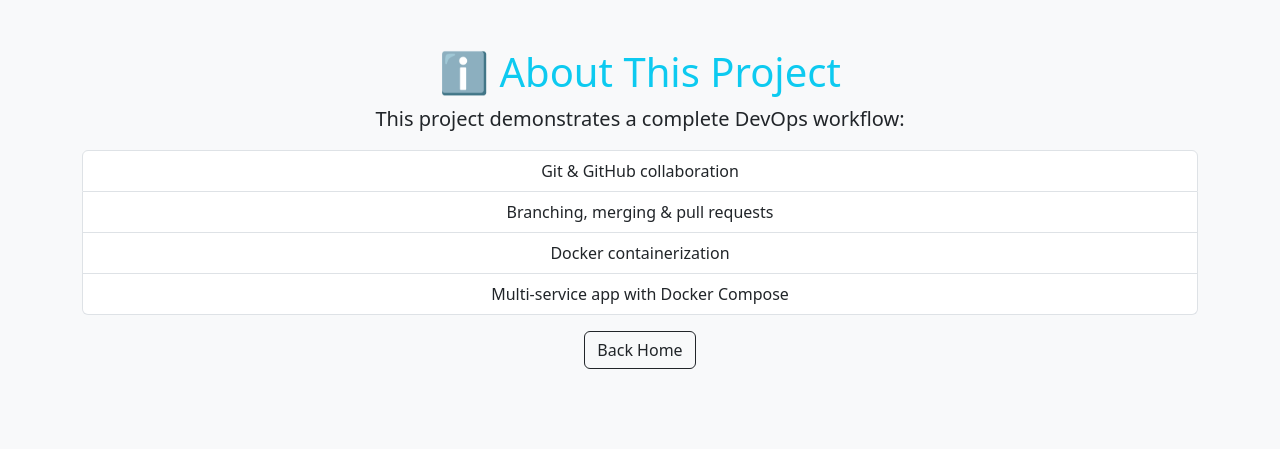
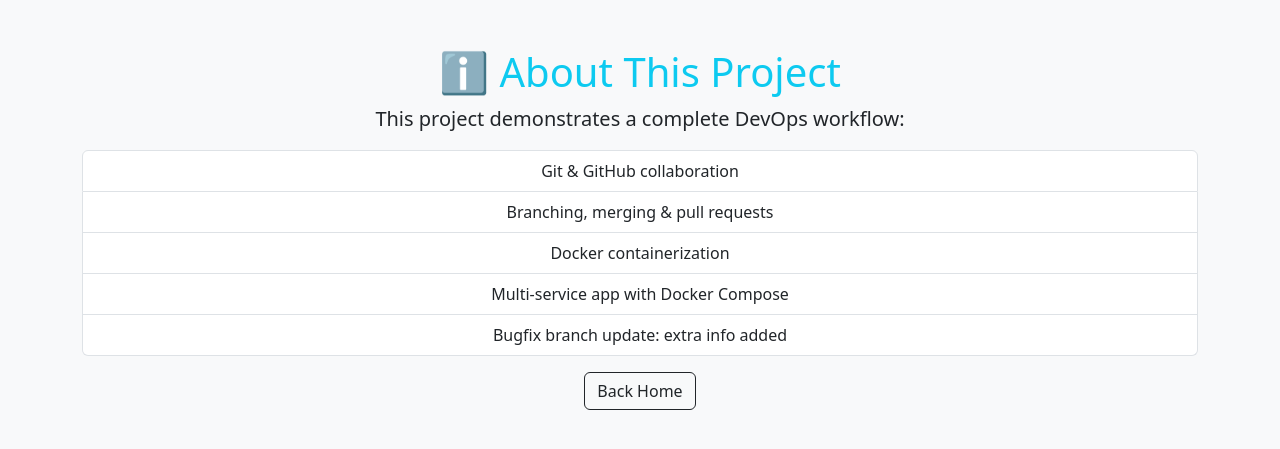
Before and after one commit to shawwwwwwwwwwty/flask-devops-demo, a Flask app: page /about in a window 1280 px wide. Shown: the top 449 px of the page. Run offline with Flask 3, Linux system fonts and the light colour scheme.

Commit message:
Bugfix: updated about page with extra info

```diff
--- a/templates/about.html
+++ b/templates/about.html
@@ -13,7 +13,10 @@
             <li class="list-group-item">Branching, merging & pull requests</li>
             <li class="list-group-item">Docker containerization</li>
             <li class="list-group-item">Multi-service app with Docker Compose</li>
-        </ul>
+            <li class="list-group-item">Bugfix branch update: extra info added </li>
+
+
+	</ul>
         <a href="/" class="btn btn-outline-dark mt-3">Back Home</a>
     </div>
 </body>
```
